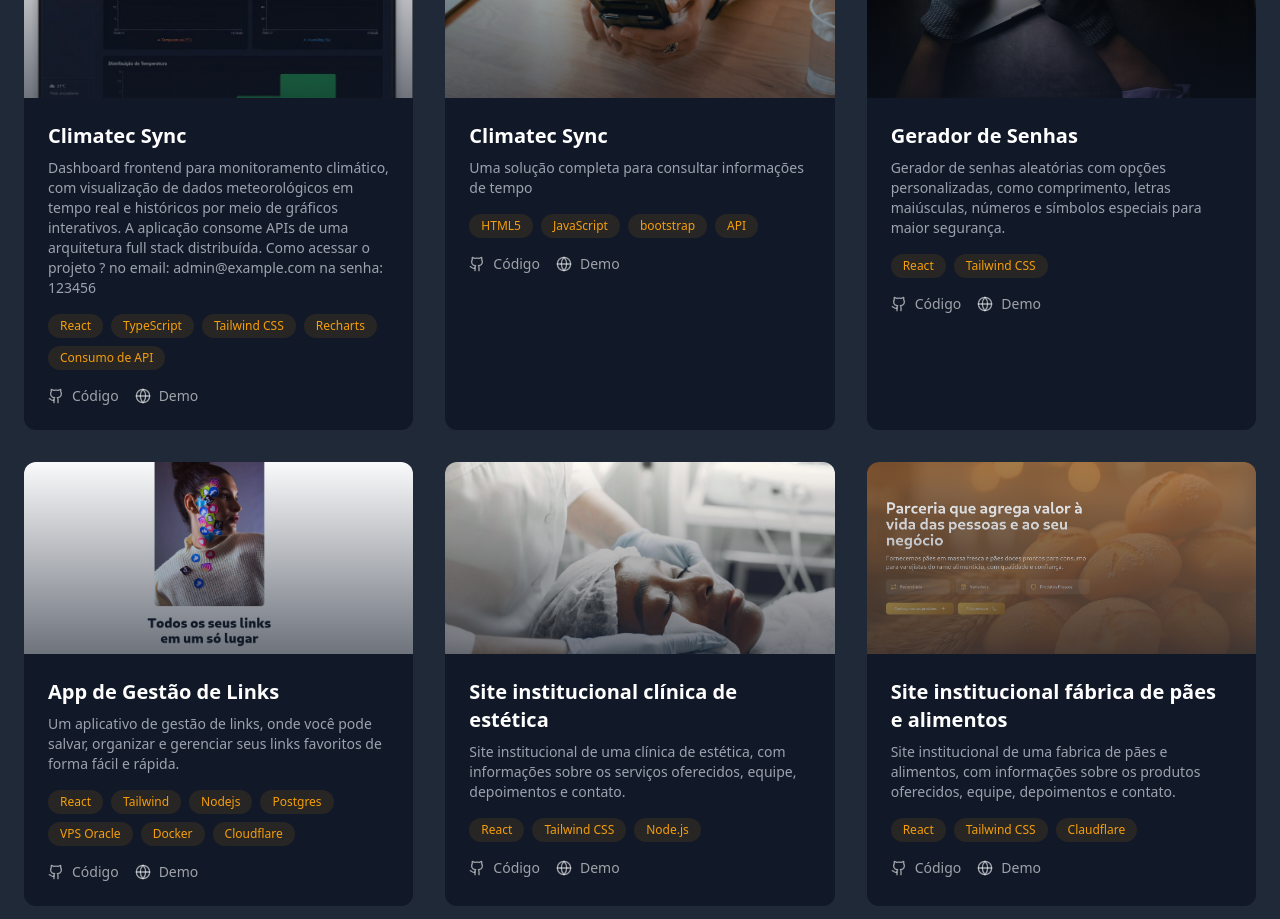
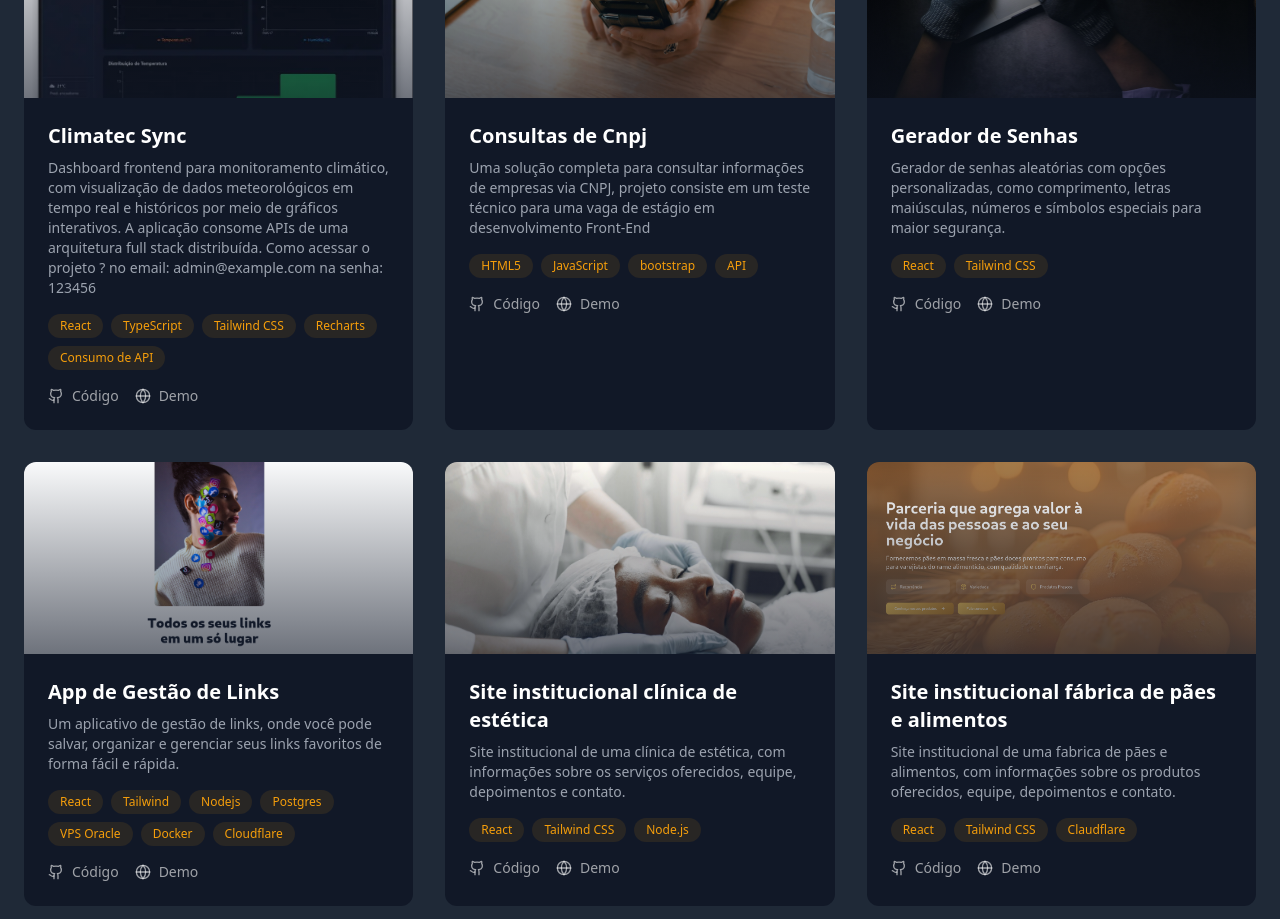
Before and after one commit to Mlluiz39/portfolio, a React (Vite) app: page / in a window 1280 px wide. Shown: the part 2140-3059 px from the top of the page. Built offline with nearby package versions, Linux system fonts and the light colour scheme.

Commit message:
Atualizar o App.tsx

```diff
--- a/src/App.tsx
+++ b/src/App.tsx
@@ -386,8 +386,8 @@ na senha: 123456"
             />
             <ProjectCard
               image={CnpjConsultation}
-              title="Climatec Sync"
-              description="Uma solução completa para consultar informações de tempo "
+              title="Consultas de Cnpj"
+              description="Uma solução completa para consultar informações de empresas via CNPJ, projeto consiste em um teste técnico para uma vaga de estágio em desenvolvimento Front-End"
               tags={['HTML5', 'JavaScript', 'bootstrap', 'API']}
               githubLink="https://github.com/Mlluiz39/Teste-Vaga-Desenvolvedor-Front-End"
               demoLink="https://cnpj-website-test.netlify.app/"
```
